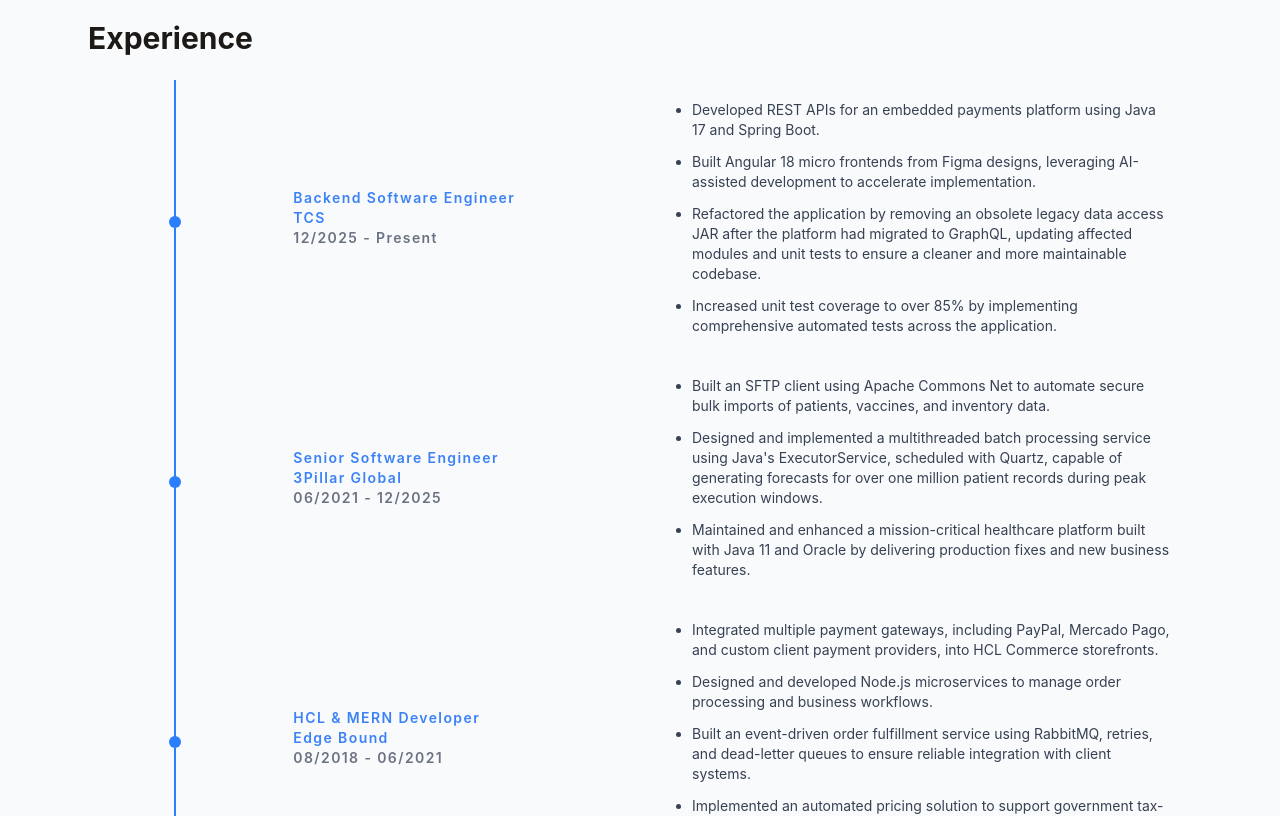
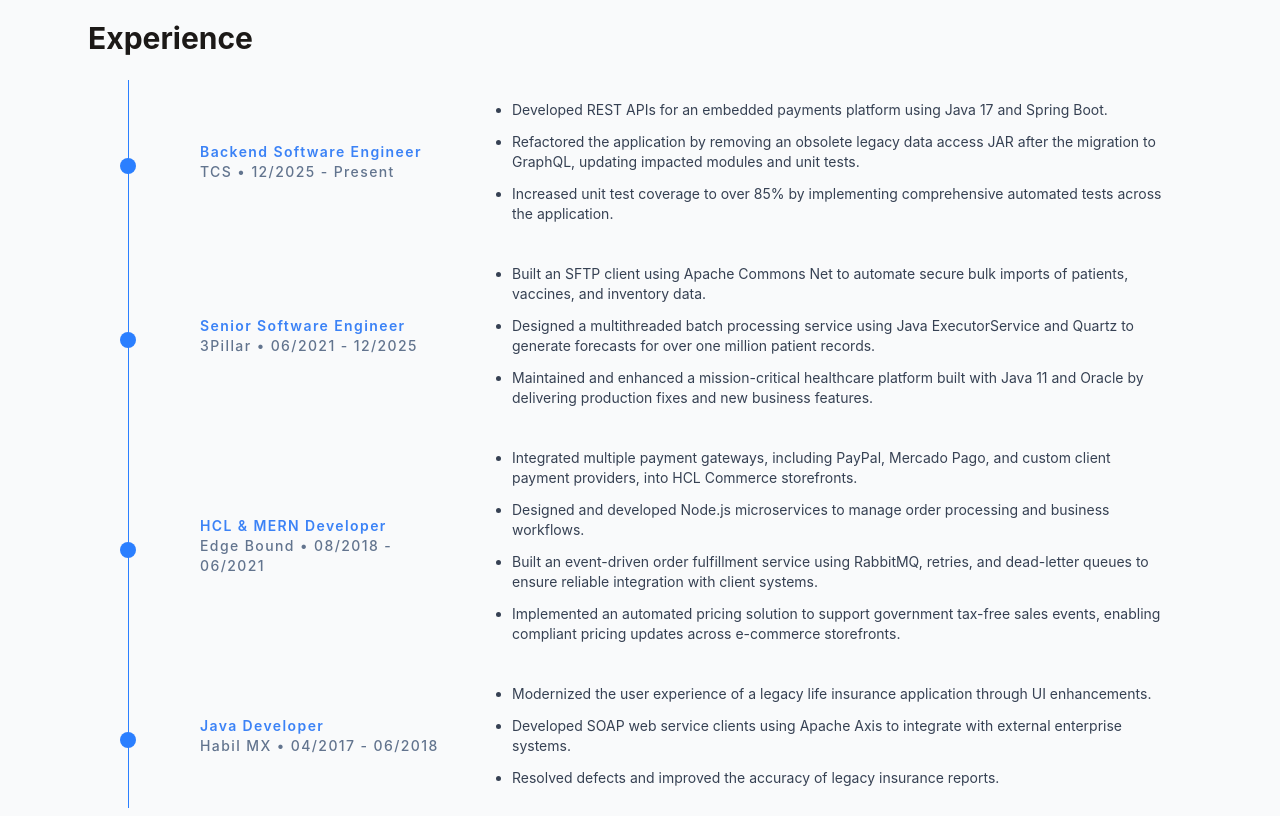
Before and after one commit to edgarhurtado27/spa-profile, a React (Vite) app: page / in a window 1280 px wide. Shown: the part 1000-1816 px from the top of the page. Built offline with nearby package versions, Linux system fonts and the light colour scheme.

Commit message:
chore: UI improvements

```diff
--- a/src/components/experience/Experience.tsx
+++ b/src/components/experience/Experience.tsx
@@ -14,18 +14,17 @@ const experiences: Experience[] = [
     period: "12/2025 - Present",
     achievements: [
       "Developed REST APIs for an embedded payments platform using Java 17 and Spring Boot.",
-      "Built Angular 18 micro frontends from Figma designs, leveraging AI-assisted development to accelerate implementation.",
-      "Refactored the application by removing an obsolete legacy data access JAR after the platform had migrated to GraphQL, updating affected modules and unit tests to ensure a cleaner and more maintainable codebase.",
+"Refactored the application by removing an obsolete legacy data access JAR after the migration to GraphQL, updating impacted modules and unit tests.",
       "Increased unit test coverage to over 85% by implementing comprehensive automated tests across the application.",
     ],
   },
   {
-    company: "3Pillar Global",
+    company: "3Pillar",
     role: "Senior Software Engineer",
     period: "06/2021 - 12/2025",
     achievements: [
       "Built an SFTP client using Apache Commons Net to automate secure bulk imports of patients, vaccines, and inventory data.",
-      "Designed and implemented a multithreaded batch processing service using Java's ExecutorService, scheduled with Quartz, capable of generating forecasts for over one million patient records during peak execution windows.",
+      "Designed a multithreaded batch processing service using Java ExecutorService and Quartz to generate forecasts for over one million patient records.",
       "Maintained and enhanced a mission-critical healthcare platform built with Java 11 and Oracle by delivering production fixes and new business features.",
     ],
   },
--- a/src/components/experience/ExperienceItem.tsx
+++ b/src/components/experience/ExperienceItem.tsx
@@ -9,20 +9,20 @@ function ExperienceItem({ experience }: Props) {
     <div
       className={`
         grid
-        grid-cols-[1fr_2fr_3fr]
+        grid-cols-[80px_260px_1fr]
         gap-8
       `}
     >
       {/* Timeline */}
       <div className="relative flex justify-center items-center">
-        <div className="absolute  h-full w-[2px] bg-blue-500" />
+        <div className="absolute  h-full w-[1px] bg-blue-500" />
 
         <div
           className="
             z-10
             mt-2
-            h-3
-            w-3
+            h-4
+            w-4
             rounded-full
             bg-blue-500
             flex
@@ -34,8 +34,7 @@ function ExperienceItem({ experience }: Props) {
       <div className="relative flex flex-col space-y-2 py-5 justify-center">
         <div className="text-sm font-semibold tracking-widest text-[#3B82F6] dark:text-blue-300">
           <p>{experience.role}</p>
-          <p>{experience.company}</p>
-          <p className="text-gray-500 dark:text-white">{experience.period}</p>
+          <p className="text-slate-500 font-medium text-sm dark:text-white">{experience.company} • {experience.period}</p>
         </div>
       </div>
 
```
